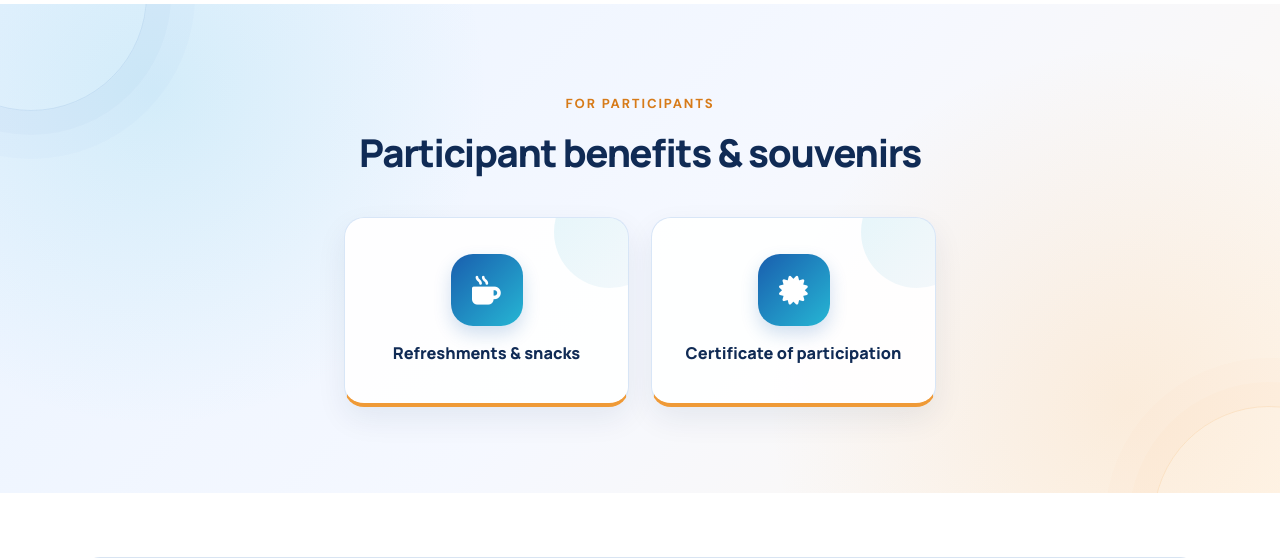
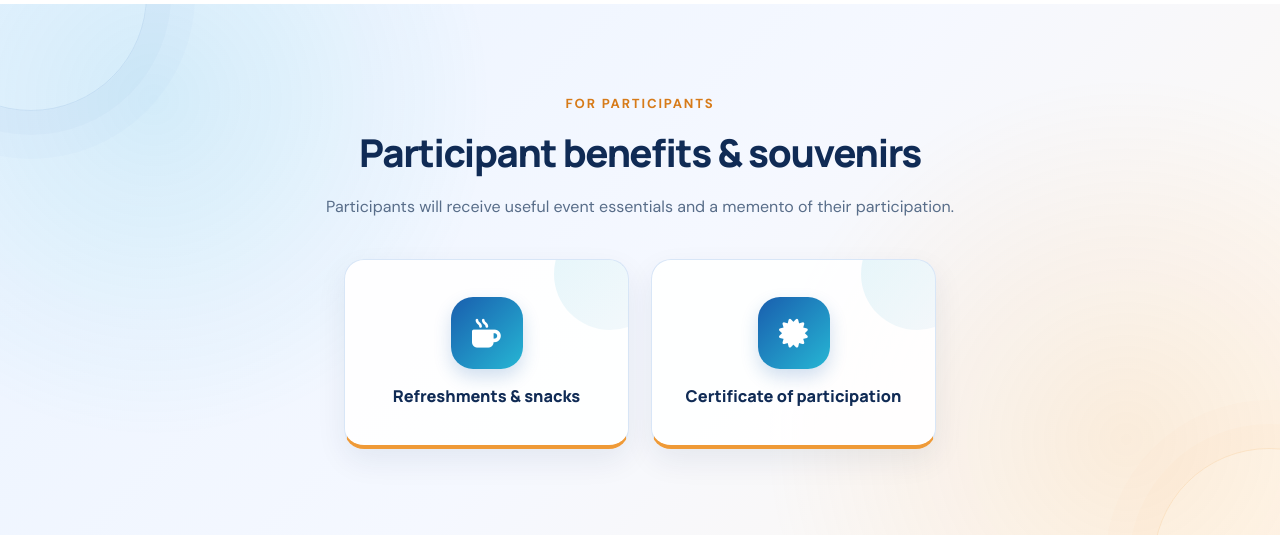
Before and after one commit to hello-minhaj/daffodil-ai-club-poster-competition, a Django app: page / in a window 1280 px wide. Shown: the part 5071-5629 px from the top of the page. Run offline with Django 5.2, Linux system fonts and the light colour scheme.

Commit message:
update clock

```diff
--- a/templates/competition/home.html
+++ b/templates/competition/home.html
@@ -39,7 +39,7 @@
 
 <section class="section" id="poster-benefits"><div class="wrap"><span class="eyebrow">Why participate?</span><h2>Make your research visible.</h2><p class="section-intro">The poster presentation is more than a competition. It is an opportunity to communicate your work, meet the research community and take the next step in your academic journey.</p><div class="benefit-grid"><article class="benefit-card"><i class="fa-solid fa-eye"></i><h3>Research Exposure</h3><p>Present your work to an academic audience and bring your ideas into the spotlight.</p></article><article class="benefit-card"><i class="fa-solid fa-people-group"></i><h3>Academic Networking</h3><p>Connect with professors, judges, fellow researchers and students with shared interests.</p></article><article class="benefit-card"><i class="fa-solid fa-comments"></i><h3>Knowledge Sharing</h3><p>Exchange perspectives, receive feedback and learn from other research projects.</p></article><article class="benefit-card"><i class="fa-solid fa-chart-line"></i><h3>Professional Development</h3><p>Build confidence in presenting, explaining and defending your research ideas.</p></article><article class="benefit-card"><i class="fa-solid fa-award"></i><h3>Recognition</h3><p>Gain appreciation for your effort and contribution, with certificates for participants.</p></article></div></div></section>
 
-<section class="section alt" id="participant-benefits"><div class="wrap"><span class="eyebrow">For participants</span><h2>Participant benefits &amp; souvenirs</h2><p class="section-intro"><div class="souvenir-grid"><div class="souvenir-item"><i class="fa-solid fa-mug-hot"></i><strong>Refreshments &amp; snacks</strong></div><div class="souvenir-item"><i class="fa-solid fa-certificate"></i><strong>Certificate of participation</strong></div></div></div></section>
+<section class="section alt" id="participant-benefits"><div class="wrap"><span class="eyebrow">For participants</span><h2>Participant benefits &amp; souvenirs</h2><p class="section-intro">Participants will receive useful event essentials and a memento of their participation.</p><div class="souvenir-grid"><div class="souvenir-item"><i class="fa-solid fa-mug-hot"></i><strong>Refreshments &amp; snacks</strong></div><div class="souvenir-item"><i class="fa-solid fa-certificate"></i><strong>Certificate of participation</strong></div></div></div></section>
 
 <section class="section" id="poster-template"><div class="wrap template-download"><div><span class="eyebrow">Participant resource</span><h2>Research Poster Template</h2><p class="section-intro">Download the A0 portrait sample PowerPoint template to understand how to organize your research poster. Use it as a layout guide and replace the sample content with your own research.</p><p class="template-spec"><i class="fa-solid fa-ruler-combined"></i> A0 Portrait · 841 × 1189 mm · PowerPoint (.pptx)</p></div><a class="btn template-download-btn" href="{% static 'files/research-poster-a0-sample.pptx' %}" download><i class="fa-solid fa-download"></i> Download A0 Poster Template</a></div></section>
 
```
